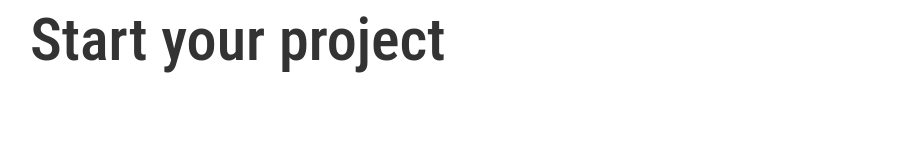
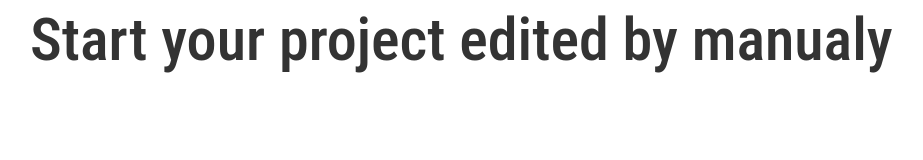
Before and after one commit to AsifMahmudPallab/html-boilerplate, a plain HTML site: page index.html in a window 1280 px wide. Shown: the whole page, without its empty margins (55-978 px from the left). Drawn offline with Linux system fonts and the light colour scheme.

Commit message:
Update sometheing

```diff
--- a/index.html
+++ b/index.html
@@ -27,7 +27,7 @@
         <div class="container">
             <div class="row">
                 <div class="col-md-12">
-                    <h1>Start your project</h1>
+                    <h1>Start your project edited by manualy</h1>
                 </div>
             </div>
         </div>
```
